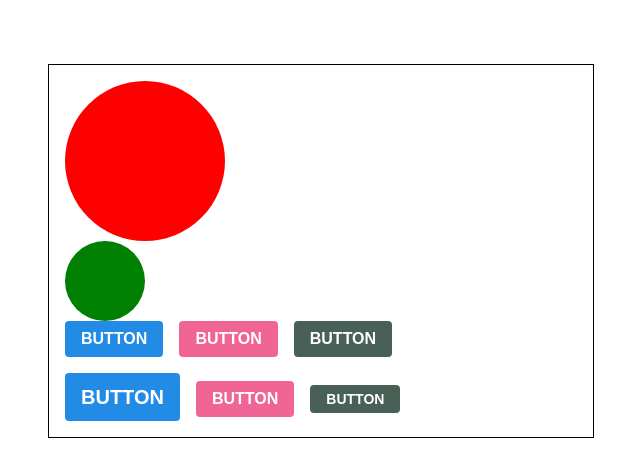
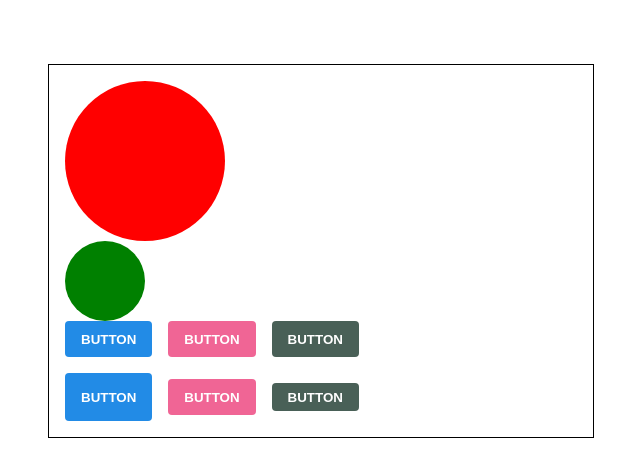
Before and after one commit to sieun98/TIL, a React (Create React App) app in the folder react/begin-react/: page / in a window 1280 px wide. Shown: the top 476 px of the page, without its empty margins (319-959 px from the left). Built offline with nearby package versions, Linux system fonts and the light colour scheme.

Commit message:
More simple code of Button.js

```diff
--- a/react/begin-react/src/components/Button.js
+++ b/react/begin-react/src/components/Button.js
@@ -18,26 +18,28 @@
     }}
 `
 
+const sizes = {
+    large: {
+        height: '3rem',
+        fontSize: '1.25rem'
+    },
+    medium: {
+        height: '2.25rem',
+        fontSize: '1rem'
+    },
+    small: {
+        height: '1.75rem',
+        fontSize: '0.875rem'
+    }
+}
+
 const sizeStyles = css`
     /* 크기 */
-    ${props =>
-        props.size === 'large' && css`
-            height: 3rem;
-            font-size: 1.25rem;
-        `
-    }
-    ${props =>
-        props.size === 'medium' && css`
-            height: 2.25rem;
-            font-size: 1rem;
-        `
-    }
-    ${props =>
-        props.size === 'small' && css`
-            height: 1.75rem;
-            font-size: 0.875rem;
-        `
-    }
+    ${({ size }) => css`
+        height: ${sizes[size].height};
+        fonst-size: ${sizes[size].fontSize};
+    `}
+
 `
 
 const StyledButton = styled.button`
```
